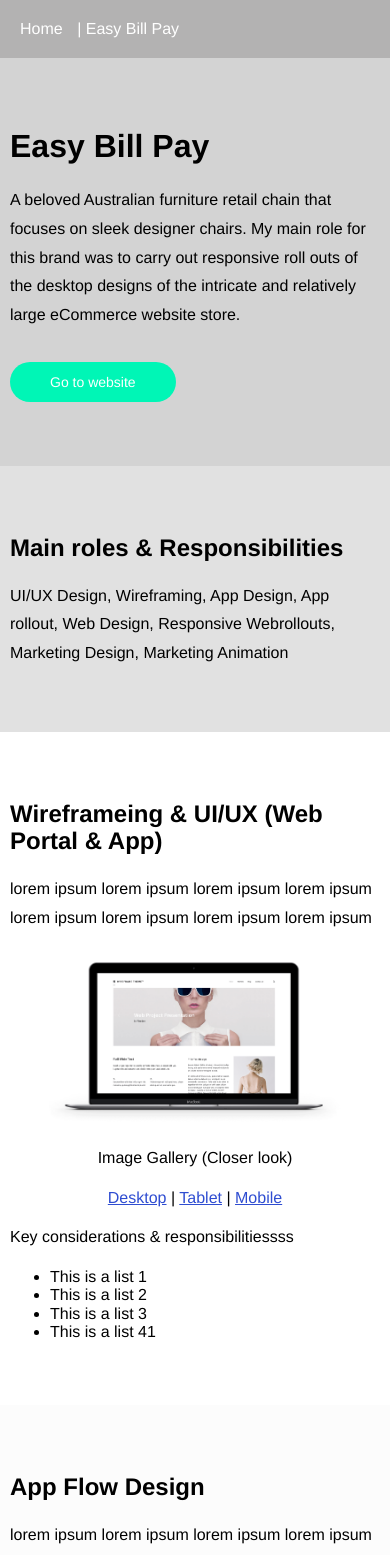
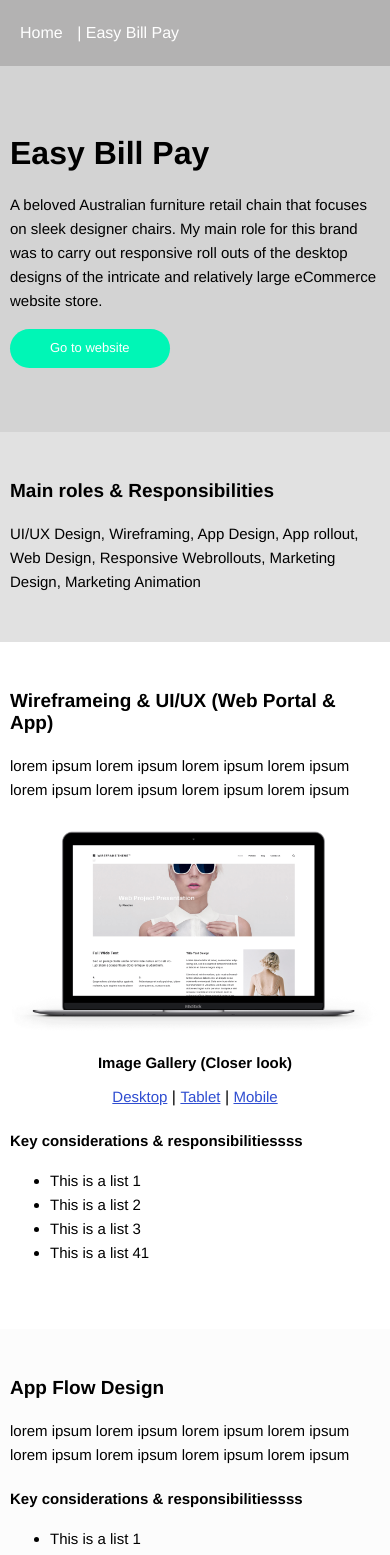
Before and after one commit to andrewbdesign/nyleve-2019, a Vue app: page /#/easy-bill-pay in a window 390 px wide. Shown: the top 1555 px of the page. Built offline with nearby package versions, Linux system fonts and the light colour scheme.

Commit message:
font sizes for mobile

```diff
--- a/src/App.vue
+++ b/src/App.vue
@@ -16,10 +16,21 @@ html {
   -webkit-font-smoothing: antialiased;
   -moz-osx-font-smoothing: grayscale;
 }
-
+h1, h2 {
+  margin: 0;
+}
+h2 {
+  font-size: 1.9rem;
+  margin: 0;
+}
 p {
-  font-size: $m-size;
-  line-height: 1.8;
+  font-size: 1.5rem;
+  line-height: 1.6;
+  margin: 20px 0 0;
+}
+li, a {
+  font-size: 1.5rem;
+  line-height: 1.6;
 }
 
 </style>
--- a/src/components/BaseButton.vue
+++ b/src/components/BaseButton.vue
@@ -9,7 +9,7 @@
     border-radius: 25px;
     padding: 12px 40px;
     border: none;
-    font-size: 14px;
+    font-size: 1.3rem;
     margin: $m-size 0;
     cursor: pointer;
     &:hover {
--- a/src/components/BaseImage.vue
+++ b/src/components/BaseImage.vue
@@ -15,7 +15,12 @@
 .base-image {
   text-align: center;
   img {
-    width: 80%;
+    width: 100%;
+    margin: 1.3rem 0;
+  }
+  img + p {
+    font-weight: bold;
+    margin: 0 0 10px;
   }
   a {
     color: $link;
--- a/src/components/BaseList.vue
+++ b/src/components/BaseList.vue
@@ -1,6 +1,6 @@
 <template>
   <div>
-    <p>{{ listTitle }}</p>
+    <p class="list-title">{{ listTitle }}</p>
     <ul v-if="items">
       <li
         v-for="(item, index) in items"
@@ -9,6 +9,13 @@
     </ul>
   </div>
 </template>
+
+<style lang="scss" scoped>
+.list-title {
+  font-weight: bold;
+}
+</style>
+
 
 <script>
 export default {
```
